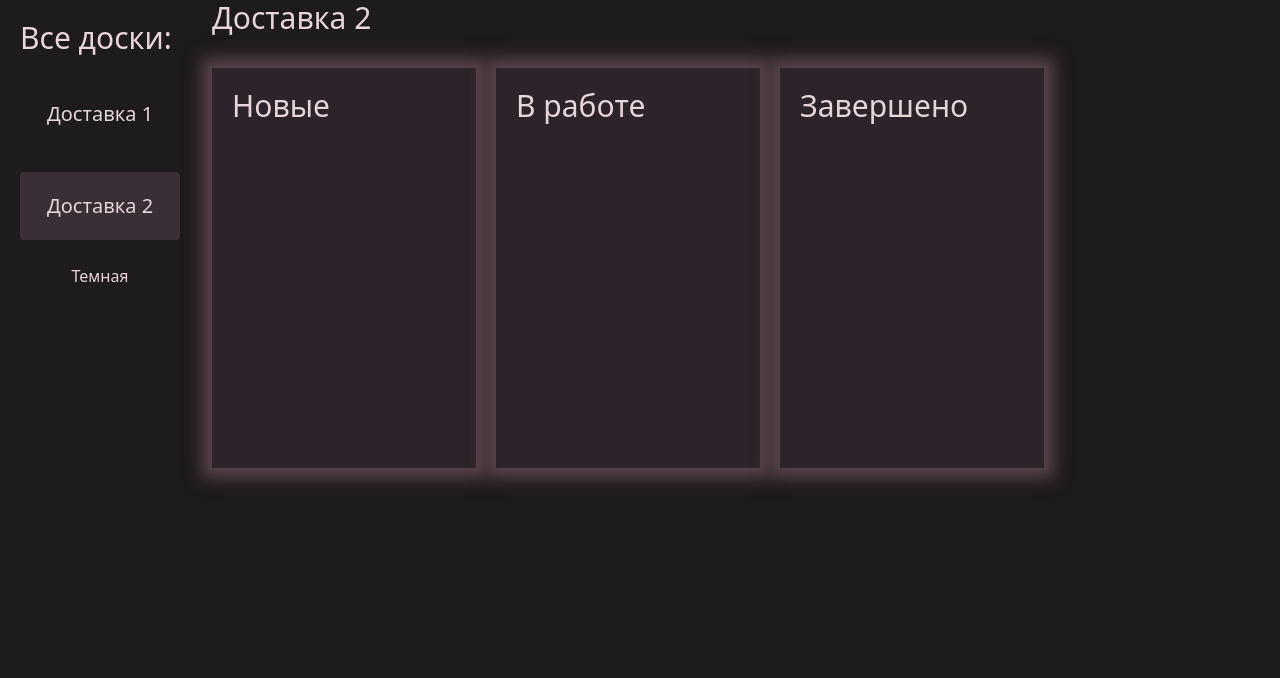
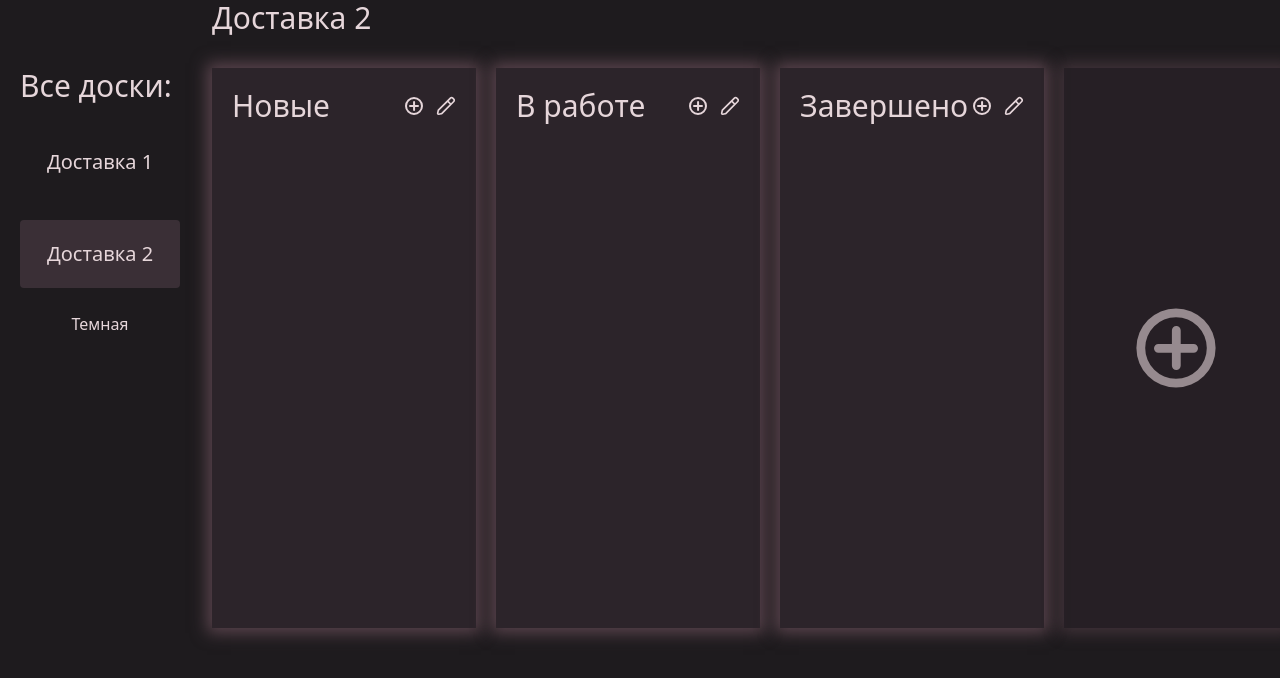
Before and after one commit to ergo13/board-example, a Nuxt app: page / in a window 1280 px wide. Both pictures are taken after a click on the element "Доставка 2". Shown: the top 678 px of the page. Built offline with nearby package versions, Linux system fonts and the light colour scheme.

Commit message:
Добавил новые компоненты. - UiButton на основе button, - UiIcon и icons/index.ts для иконок. - UiModal для модальных окон через Transition и Teleport.

```diff
--- a/app/assets/css/main.css
+++ b/app/assets/css/main.css
@@ -6,6 +6,7 @@
   --border-soft: #e8c4d0;
   --text-main: #5b4a4e;
   --transition: 0.3s ease;
+  --box-shadow: 0 0 15px 5px var(--border-soft);
 }
 
 .dark-theme {
@@ -25,7 +26,7 @@ html {
 
 .task-column {
   background: var(--bg-column);
-  box-shadow: 0 0 15px 10px var(--border-soft);
+  box-shadow: var(--box-shadow);
   transition: background var(--transition), box-shadow var(--transition);
 }
 
@@ -54,6 +55,6 @@ h3 {
 main {
   display: grid;
   grid-template-columns: 200px 1fr;
-  grid-template-rows: min-content 1fr;
+  grid-template-rows: min-content 70vh;
   gap: 12px;
 }
--- /dev/null
+++ b/app/assets/icons/index.ts
@@ -0,0 +1,8 @@
+export default <Record<string, string>> {
+  plus: `<svg viewBox="0 0 20 20" xmlns="http://www.w3.org/2000/svg" fill="none">
+  <path fill="currentColor" fill-rule="evenodd" d="M10 3a7 7 0 100 14 7 7 0 000-14zm-9 7a9 9 0 1118 0 9 9 0 01-18 0zm14 .069a1 1 0 01-1 1h-2.931V14a1 1 0 11-2 0v-2.931H6a1 1 0 110-2h3.069V6a1 1 0 112 0v3.069H14a1 1 0 011 1z"/>
+</svg>`,
+  editPen: `<svg viewBox="0 0 24 24" fill="none" xmlns="http://www.w3.org/2000/svg">
+<path fill-rule="evenodd" clip-rule="evenodd" d="M20.8477 1.87868C19.6761 0.707109 17.7766 0.707105 16.605 1.87868L2.44744 16.0363C2.02864 16.4551 1.74317 16.9885 1.62702 17.5692L1.03995 20.5046C0.760062 21.904 1.9939 23.1379 3.39334 22.858L6.32868 22.2709C6.90945 22.1548 7.44285 21.8693 7.86165 21.4505L22.0192 7.29289C23.1908 6.12132 23.1908 4.22183 22.0192 3.05025L20.8477 1.87868ZM18.0192 3.29289C18.4098 2.90237 19.0429 2.90237 19.4335 3.29289L20.605 4.46447C20.9956 4.85499 20.9956 5.48815 20.605 5.87868L17.9334 8.55027L15.3477 5.96448L18.0192 3.29289ZM13.9334 7.3787L3.86165 17.4505C3.72205 17.5901 3.6269 17.7679 3.58818 17.9615L3.00111 20.8968L5.93645 20.3097C6.13004 20.271 6.30784 20.1759 6.44744 20.0363L16.5192 9.96448L13.9334 7.3787Z" fill="currentColor"/>
+</svg>`,
+};
--- a/app/components/Board.vue
+++ b/app/components/Board.vue
@@ -1,12 +1,13 @@
 <template>
-  <section class="board flex gap-x-3 items-start">
-    <ClientOnly>
+  <div class="flex gap-x-5">
+    <ClientOnly v-if="props.board.columns.length">
       <draggableComponent
         v-model="props.board.columns"
         group="taskList"
         item-key="id"
-        class="flex gap-x-5 min-h-[50dvh]"
-        handle="#drag-board"
+        class="board flex items-start gap-x-5"
+        handle=".grab-board"
+        tag="section"
         :animation="200"
       >
         <template #item="{ element }">
@@ -14,7 +15,18 @@
         </template>
       </draggableComponent>
     </ClientOnly>
-  </section>
+    <div
+      class="h-full w-56 new-column flex items-center justify-center opacity-60"
+    >
+      <UiButton
+        class="p-3 -m-3 w-3/6"
+        title="добавить колонку задач"
+        aria-label="добавить колонку задач"
+      >
+        <UiIcon icon="plus" class="cursor-pointer" />
+      </UiButton>
+    </div>
+  </div>
 </template>
 
 <script lang="ts" setup>
@@ -24,4 +36,10 @@
   const props = defineProps<{ board: IBoard }>();
 </script>
 
-<style></style>
+<style scoped>
+  .new-column {
+    background: var(--bg-column);
+    box-shadow: var(--box-shadow);
+    transition: background var(--transition), box-shadow var(--transition);
+  }
+</style>
--- a/app/components/TaskColumn.vue
+++ b/app/components/TaskColumn.vue
@@ -1,7 +1,29 @@
 <template>
-  <article class="flex flex-col gap-y-5 task-column p-5">
-    <h2 id="drag-board" class="active:cursor-grabbing cursor-grab">
-      {{ props.column.title }}
+  <article class="flex flex-col gap-y-5 task-column p-5 h-full">
+    <h2
+      class="inline-flex items-center justify-between active:cursor-grabbing cursor-grab sticky top-0 bg-inherit"
+    >
+      <span class="grab-board grow">
+        {{ props.column.title }}
+      </span>
+      <div class="flex gap-x-3">
+        <UiButton
+          class="p-3 -m-3"
+          title="добавить задачу"
+          aria-label="добавить задачу"
+          @click="openModal('addTask')"
+        >
+          <UiIcon icon="plus" class="w-5 cursor-pointer" />
+        </UiButton>
+        <UiButton
+          class="p-3 -m-3"
+          title="редактировать колонку"
+          aria-label="редактировать колонку"
+          @click="openModal('editColumn')"
+        >
+          <UiIcon icon="editPen" class="w-5 cursor-pointer" />
+        </UiButton>
+      </div>
     </h2>
     <ClientOnly>
       <draggableComponent
@@ -17,6 +39,11 @@
         </template>
       </draggableComponent>
     </ClientOnly>
+    <UiModal
+      :visible="showModal"
+      :modalType="modalType"
+      @close="showModal = false"
+    />
   </article>
 </template>
 
@@ -25,6 +52,13 @@
   import draggableComponent from 'vuedraggable';
 
   const props = defineProps<{ column: ITaskColumn }>();
+  const showModal = ref(false);
+  const modalType = ref('');
+
+  function openModal(type: string) {
+    modalType.value = type;
+    showModal.value = true;
+  }
 </script>
 
 <style></style>
--- /dev/null
+++ b/app/components/ui/Button.vue
@@ -0,0 +1,9 @@
+<template>
+  <button type="button">
+    <slot></slot>
+  </button>
+</template>
+
+<script lang="ts" setup></script>
+
+<style></style>
--- /dev/null
+++ b/app/components/ui/Icon.vue
@@ -0,0 +1,11 @@
+<template>
+  <div v-html="icon" class="ui-icon" />
+</template>
+
+<script lang="ts" setup>
+  import icons from '~/assets/icons/index';
+  const props = defineProps<{ icon: string }>();
+  const icon = icons[props.icon];
+</script>
+
+<style></style>
--- /dev/null
+++ b/app/components/ui/Modal.vue
@@ -0,0 +1,53 @@
+<template>
+  <ClientOnly>
+    <Transition>
+      <Teleport to="body">
+        <div v-if="visible" class="ui-modal" @click.self="modalClose">
+          <span> pupa {{ props.modalType }} </span>
+        </div>
+      </Teleport>
+    </Transition>
+  </ClientOnly>
+</template>
+
+<script lang="ts" setup>
+  const props = defineProps<{
+    modalType: string;
+    visible: boolean;
+  }>();
+
+  const emit = defineEmits<{
+    (e: 'close'): void;
+  }>();
+
+  function modalClose() {
+    emit('close');
+  }
+</script>
+
+<style scoped>
+  .v-enter-active,
+  .v-leave-active {
+    transition: opacity 0.5s ease;
+  }
+
+  .v-enter-from,
+  .v-leave-to {
+    opacity: 0;
+  }
+
+  .ui-modal {
+    position: fixed;
+    top: 0;
+    left: 0;
+    width: 100vw;
+    height: 100vh;
+    background-color: rgba(0, 0, 0, 0.5);
+    display: flex;
+    align-items: center;
+    justify-content: center;
+    z-index: 1000;
+    color: white;
+    font-size: 2rem;
+  }
+</style>
--- a/app/pages/index.vue
+++ b/app/pages/index.vue
@@ -1,5 +1,6 @@
 <template>
-  <aside class="row-span-full flex flex-col gap-y-6 p-5">
+  <div class="order-1"></div>
+  <aside class="order-3 flex flex-col gap-y-6 p-5 pt-0">
     <h2>Все доски:</h2>
     <h3
       v-for="board in boardStore.boards"
@@ -14,9 +15,9 @@
     </h3>
     <button @click="toggleTheme">{{ isDark ? 'Темная' : 'Светлая' }}</button>
   </aside>
-  <h2 class="pb-5">{{ boardStore.activeBoard?.title }}</h2>
-  <Board v-if="boardStore.activeBoard" :board="boardStore.activeBoard" />
-  <h2 v-else>Досок нет</h2>
+  <h2 class="pb-5 order-2">{{ boardStore.activeBoard?.title }}</h2>
+  <Board v-if="boardStore.activeBoard" class="order-4" :board="boardStore.activeBoard" />
+  <h2 class="order-4" v-else>Досок нет</h2>
 </template>
 
 <script lang="ts" setup>
--- a/app/store/BoardStore.ts
+++ b/app/store/BoardStore.ts
@@ -61,12 +61,12 @@ const mockData = () => {
 
   const columnsNames = ['Новые', 'В работе', 'Завершено'];
 
-  columnsNames.forEach((colName, i) => {
-    const column = new TaskColumn(colName);
-    const task = new Task(`Задача ${i + 1}`, `Описание задачи ${i + 1}`);
-    column.tasks.push(task);
-    board1.columns.push(column);
-  });
+  // columnsNames.forEach((colName, i) => {
+  //   const column = new TaskColumn(colName);
+  //   const task = new Task(`Задача ${i + 1}`, `Описание задачи ${i + 1}`);
+  //   column.tasks.push(task);
+  //   board1.columns.push(column);
+  // });
 
   columnsNames.forEach((colName, i) => {
     const column = new TaskColumn(colName);
@@ -77,7 +77,9 @@ const mockData = () => {
 };
 
 export const useBoardStore = defineStore('board', () => {
-  const boards = ref<Board[]>(JSON.parse(JSON.stringify(mockData())));
+  const boards = ref<Board[]>(
+    JSON.parse(JSON.stringify(mockData()))
+  );
   const activeBoard = ref<IBoard | null>(boards.value[0] || null);
 
   function setActiveBoard(boardId: number) {
```
